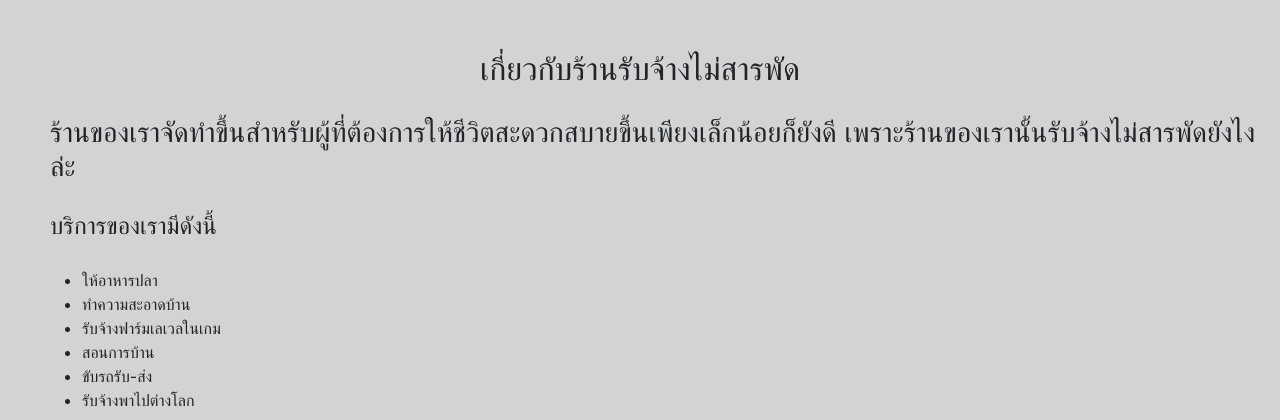
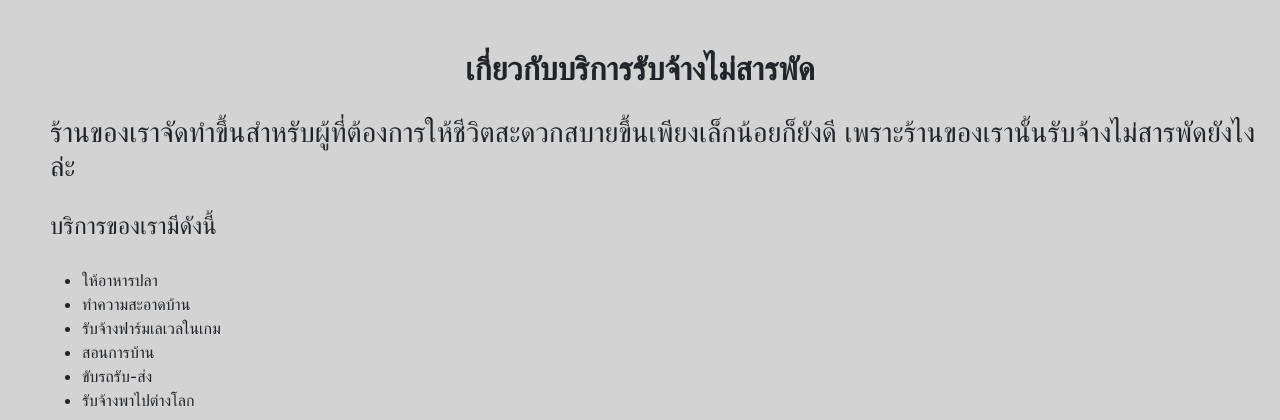
Before and after one commit to Pikcolo/pik_web, a Flask app: page /About in a window 1280 px wide. Shown: the part 56-476 px from the top of the page. Run offline with Flask 3, Linux system fonts and the light colour scheme.

Commit message:
fix about.html

```diff
--- a/web/templates/about.html
+++ b/web/templates/about.html
@@ -60,8 +60,8 @@
             </div>
         </div>
     </nav>
-    <h2>เกี่ยวกับร้านรับจ้างไม่สารพัด</h2>
-    <h3>ร้านของเราจัดทำขึ้นสำหรับผู้ที่ต้องการให้ชีวิตสะดวกสบายขึ้นเพียงเล็กน้อยก็ยังดี เพราะร้านของเรานั้นรับจ้างไม่สารพัดยังไงล่ะ</h3>
+    <h2 style="font-weight: bold;">เกี่ยวกับบริการรับจ้างไม่สารพัด</h2>
+    <h3 >ร้านของเราจัดทำขึ้นสำหรับผู้ที่ต้องการให้ชีวิตสะดวกสบายขึ้นเพียงเล็กน้อยก็ยังดี เพราะร้านของเรานั้นรับจ้างไม่สารพัดยังไงล่ะ</h3>
     <h4>บริการของเรามีดังนี้</h4>
     <ul>
     {% for item in my_services %}
```
